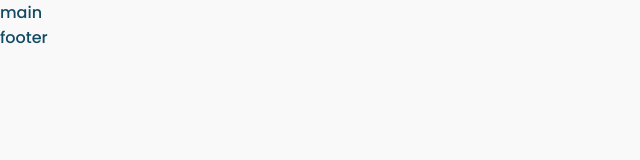
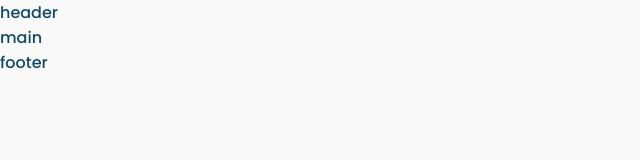
Before and after one commit to Mathew29/games4everyone, a Next.js app: page / in a window 1280 px wide. Shown: the top 160 px of the page, without its empty margins (0-640 px from the left). Built offline with nearby package versions, Linux system fonts and the light colour scheme.

Commit message:
add header

```diff
--- a/src/components/Layout/Layout.js
+++ b/src/components/Layout/Layout.js
@@ -7,8 +7,9 @@ const Layout = ({children}) => {
     <div className={styles.container}>
       <Head>
         <title>Create Next App</title>
-        <link rel="icon" href="/favicon.ico" />
       </Head>
+
+      <header className={styles.header}>header</header>
 
       <main className={styles.main}>{children}</main>
 
```
